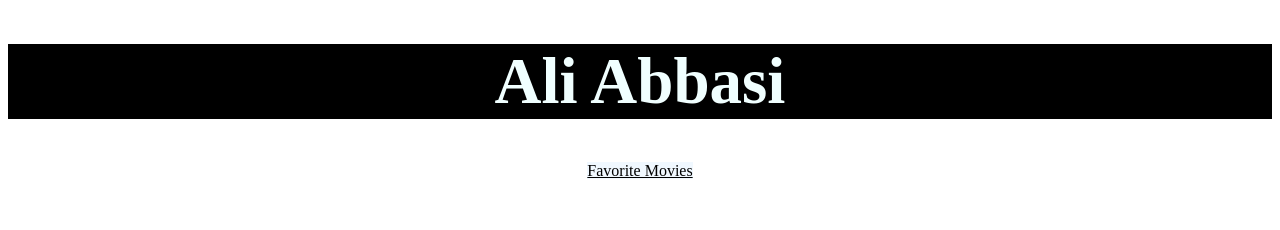
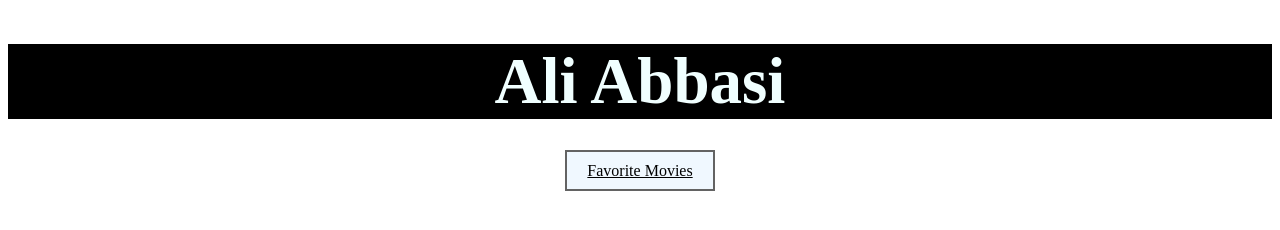
Before and after one commit to REALFINIT/C1216-WP-EXn-Ali-Abbasi-401214037180010, a plain HTML site: page index.html in a window 1280 px wide. Drawn offline with Linux system fonts and the light colour scheme.

Commit message:
fixed menu style

```diff
--- a/index.html
+++ b/index.html
@@ -9,10 +9,9 @@
 </head>
 <header align="center">
     <H1 class="ALI">Ali Abbasi</H1>
-    <a class="menu" href="#movies">Favorite Movies</a>
 </header>
 <body align="center">
-
+    <a class="menu" href="#movies">Favorite Movies</a>
 
 </body>
 </html>
--- a/main.css
+++ b/main.css
@@ -6,8 +6,12 @@
 .menu {
     background-color: aliceblue;
     color: black;
+    margin: 10px;
+    border: 2px solid rgb(99, 99, 99);
+    padding: 10px 20px;
+    text-align: center;
 }
-.menu :hover {
+.menu:hover {
     background-color: black;
     color: aliceblue;
 }
```
